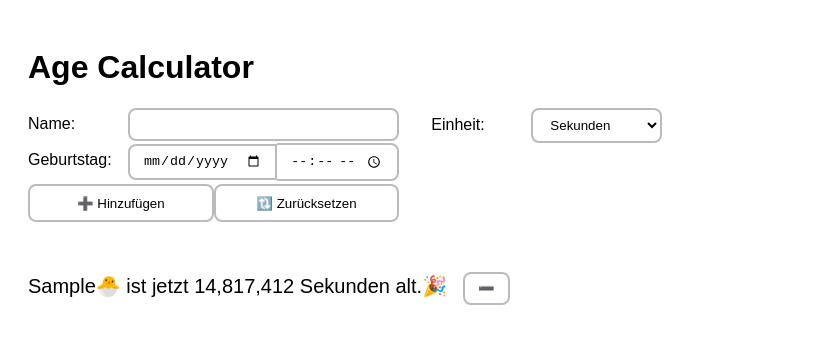
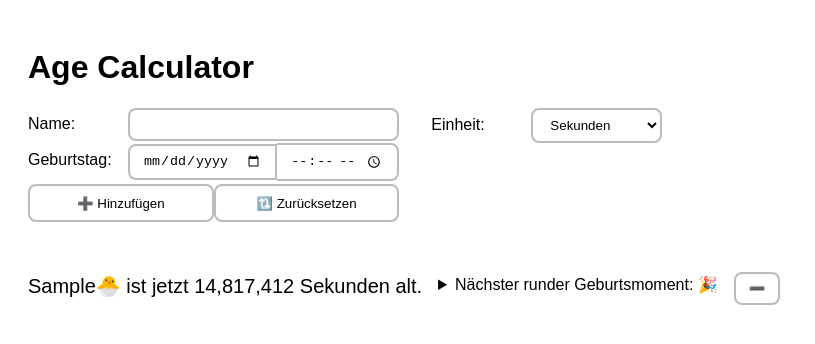
Before and after one commit to dmstern/age-calculator, a React (Create React App) app: page / in a window 1280 px wide. Both pictures are taken after typing "Sample", "2020-01-15", "10:30" into the empty fields and a click on the button "➕ Hinzufügen". Shown: the top 344 px of the page, without its empty margins (0-815 px from the left). Built offline with nearby package versions, Linux system fonts and the light colour scheme.

Commit message:
Better next birthday display

```diff
--- a/src/Person.js
+++ b/src/Person.js
@@ -36,23 +36,31 @@ export default class Person extends Component {
         </span>{" "}
         ist jetzt {Number(this.state.age).toLocaleString()}{" "}
         {this.props.getUnit().label} alt.
-        <span
-          title={`Nächster runder Geburtsmoment: \n ${
-            this.state.next &&
-            this.state.next
-              .map(
-                (next) =>
-                  `• ${Number(next.age).toLocaleString()} ${
-                    this.props.getUnit().label
-                  }: ${next.date}\n`
-              )
-              .join("")
-          }`}
-          role="img"
-          aria-label="Next Birthday"
-        >
-          🎉
-        </span>
+        <details>
+          <summary>
+            <span
+              role="img"
+              title="Nächster runder Geburtsmoment"
+              aria-label="Next Birthday"
+            >
+              Nächster runder Geburtsmoment: 🎉
+            </span>
+          </summary>
+          <ul>
+            {this.state.next &&
+              this.state.next.map((next) => {
+                var now = new Date().getTime();
+                var className = next.date - now < 0 ? "past" : "future";
+                return (
+                  <li className={className}>
+                    {Number(next.age).toLocaleString()}{" "}
+                    {this.props.getUnit().label}:{" "}
+                    {new Date(next.date).toLocaleString()}
+                  </li>
+                );
+              })}
+          </ul>
+        </details>
         <button
           className="remove"
           onClick={this.props.remove}
@@ -67,9 +75,9 @@ export default class Person extends Component {
   }
 
   toDate(nextTimeStamp) {
-    return new Date(
+    return (
       this.state.birthdayTime + nextTimeStamp * this.props.getUnit().factor
-    ).toLocaleString();
+    );
   }
 
   init() {
--- a/src/styles.css
+++ b/src/styles.css
@@ -81,3 +81,16 @@ button.remove {
 [title][role="img"] {
   cursor: help;
 }
+
+details {
+  font-size: initial;
+  display: inline-block;
+  vertical-align: text-top;
+  margin-left: 1rem;
+}
+
+details li.past {
+  color: darkred;
+  text-decoration: line-through;
+  opacity: 0.7;
+}
```
